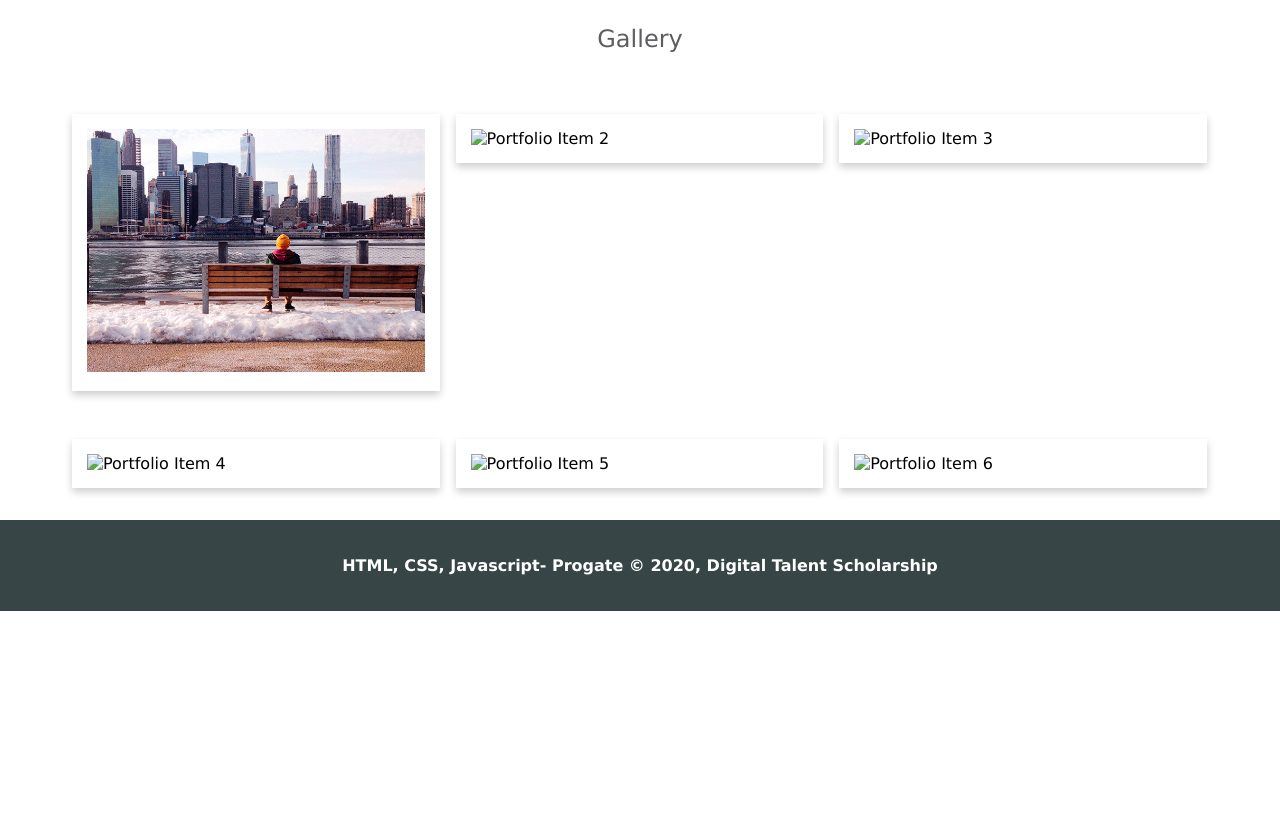
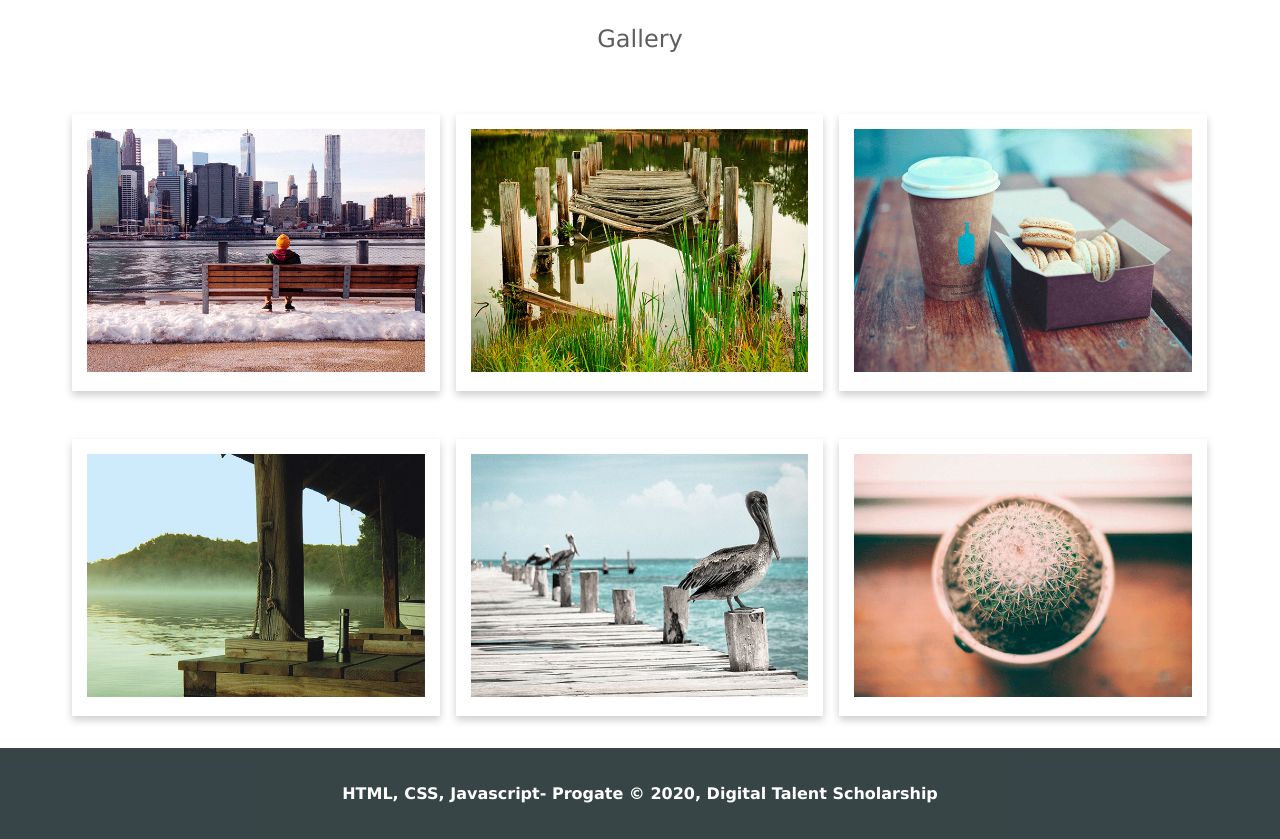
Before and after one commit to sandatya/B30_DTS20, a plain HTML site: page index.html in a window 1280 px wide. Shown: the part 1780-2619 px from the top of the page. Before the commit the page ends 2391 px from the top, so only its background shows below. Drawn offline with Linux system fonts and the light colour scheme; files whose address does not match are found by name.

Commit message:
Update index.html

```diff
--- a/index.html
+++ b/index.html
@@ -137,14 +137,14 @@
 
   <div class="column">
     <div class="card">
-      <p class="gallery-img"><img class="gambar" src="images/portfolio/item2.jpg" alt="Portfolio Item 2" style="width:100%"></p>
+      <p class="gallery-img"><img class="gambar" src="item2.jpg" alt="Portfolio Item 2" style="width:100%"></p>
 
     </div>
   </div>
 
   <div class="column">
     <div class="card">
-      <p class="gallery-img"><img src="images/portfolio/item3.jpg" alt="Portfolio Item 3" style="width: 100%"></p>
+      <p class="gallery-img"><img src="item3.jpg" alt="Portfolio Item 3" style="width: 100%"></p>
 
     </div>
   </div>
@@ -153,20 +153,20 @@
 <div class="profile-wrapper1">
   <div class="column">
     <div class="card">
-      <p class="gallery-img"><img src="images/portfolio/item4.jpg" alt="Portfolio Item 4" style="width:100%"></p>
+      <p class="gallery-img"><img src="item4.jpg" alt="Portfolio Item 4" style="width:100%"></p>
 
     </div>
   </div>
   <div class="column">
     <div class="card">
-      <p class="gallery-img"><img src="images/portfolio/item5.jpg" alt="Portfolio Item 5" style="width:100%"></p>
+      <p class="gallery-img"><img src="item5.jpg" alt="Portfolio Item 5" style="width:100%"></p>
 
     </div>
   </div>
 
    <div class="column">
     <div class="card">
-      <p class="gallery-img"><img src="images/portfolio/item6.jpg" alt="Portfolio Item 6" style="width:100%"></p>
+      <p class="gallery-img"><img src="item6.jpg" alt="Portfolio Item 6" style="width:100%"></p>
 
     </div>
   </div>
```
